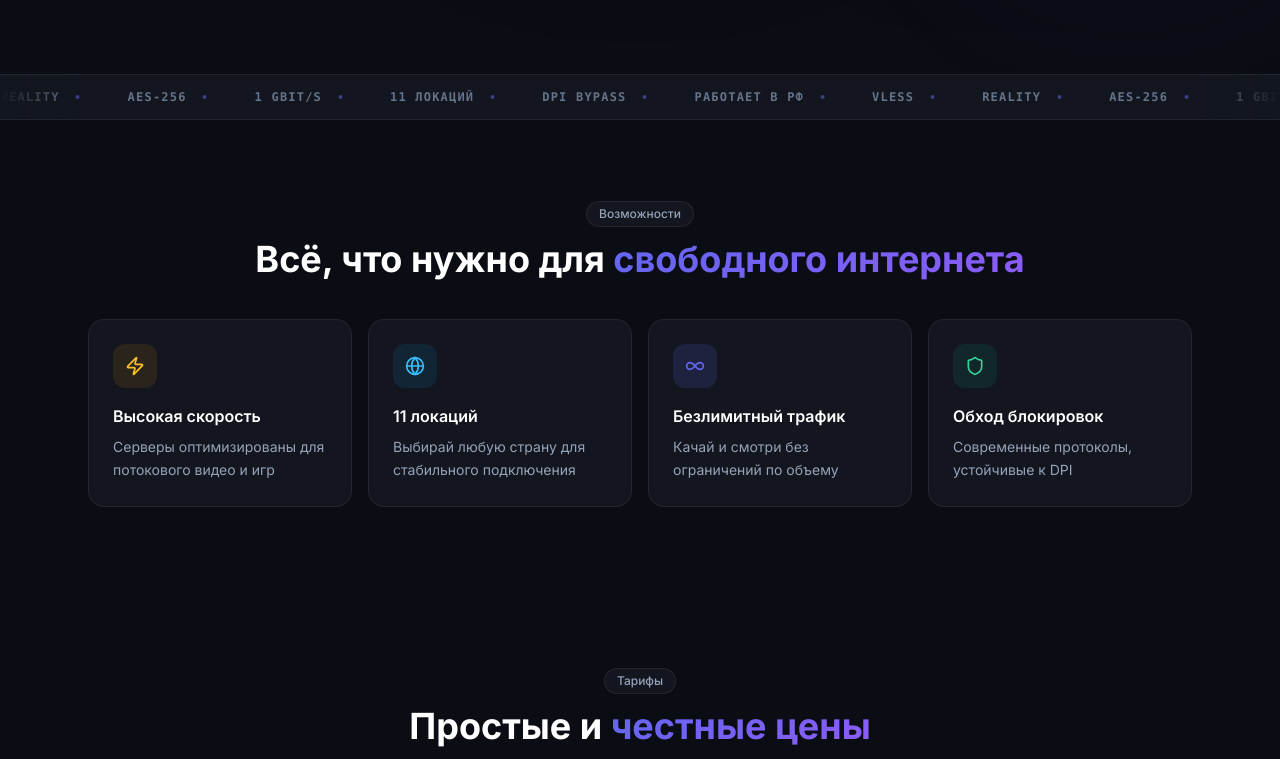
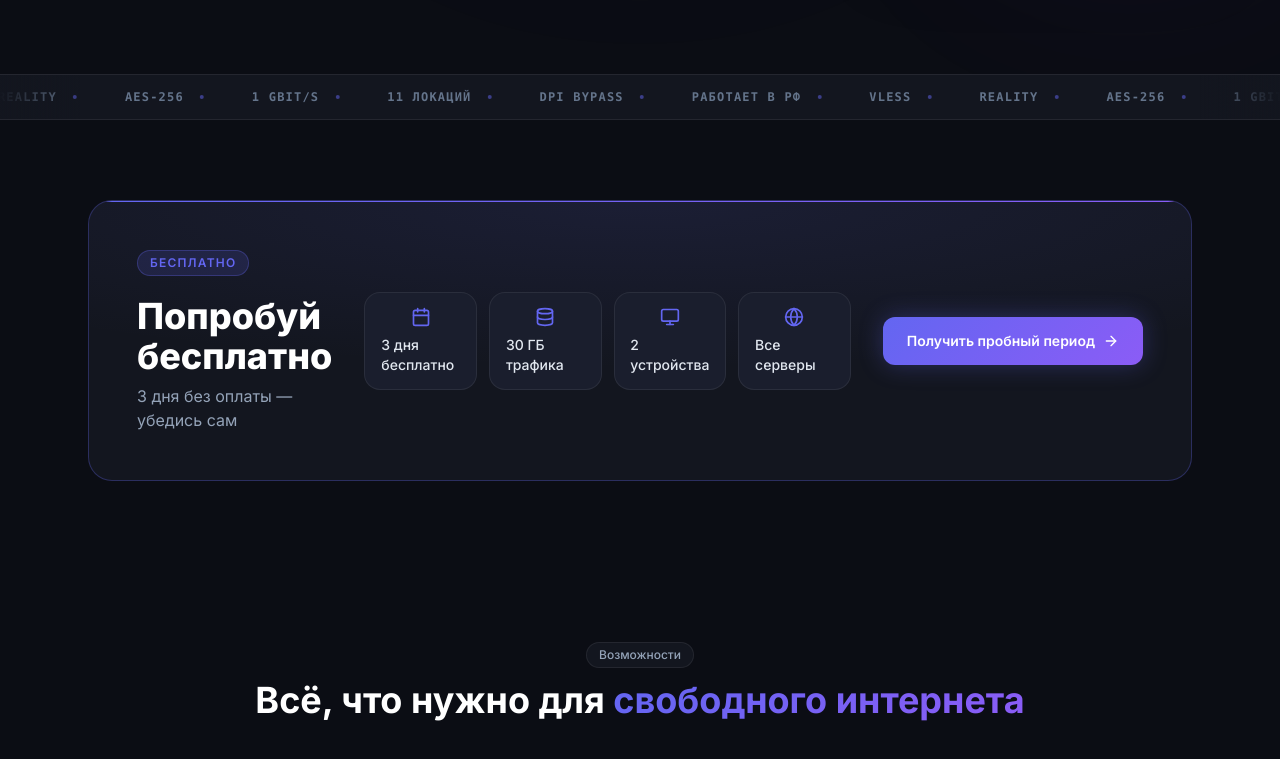
Before and after one commit to Popugtop/popugvpn-landing, a React (Vite) app: page / in a window 1280 px wide. Shown: the part 580-1339 px from the top of the page. Built offline with nearby package versions, Linux system fonts and the light colour scheme.

Commit message:
feat: add trial block, telegram links in footer, fix title; drop Shadowsocks mentions

```diff
--- a/index.html
+++ b/index.html
@@ -5,7 +5,7 @@
     <link rel="icon" type="image/svg+xml" href="/favicon.svg" />
     <meta name="viewport" content="width=device-width, initial-scale=1.0" />
     <meta name="description" content="PopugVPN — быстрый, безопасный и безлимитный VPN для любых устройств. Обходи блокировки, защищай данные." />
-    <title>PopugVPN — Свободный интернет без границ</title>
+    <title>PopugVPN</title>
   </head>
   <body>
     <div id="root"></div>
--- a/src/App.tsx
+++ b/src/App.tsx
@@ -1,6 +1,7 @@
 import Header from './components/Header'
 import Hero from './components/Hero'
 import Marquee from './components/Marquee'
+import Trial from './components/Trial'
 import Features from './components/Features'
 import Pricing from './components/Pricing'
 import Footer from './components/Footer'
@@ -13,6 +14,7 @@ export default function App() {
       <main>
         <Hero hero={config.hero} cabinetUrl={config.brand.cabinetUrl} />
         <Marquee items={config.marquee} />
+        <Trial trial={config.trial} cabinetUrl={config.brand.cabinetUrl} />
         <Features features={config.features} />
         <Pricing pricing={config.pricing} cabinetUrl={config.brand.cabinetUrl} />
       </main>
--- a/src/components/Pricing.tsx
+++ b/src/components/Pricing.tsx
@@ -14,7 +14,7 @@ interface Props {
 }
 
 const perks = [
-  'Все протоколы (VLESS, Shadowsocks)',
+  'Протокол VLESS + Reality',
   'Все 11 локаций',
   'Без ограничений по скорости',
   'Поддержка 24/7',
--- /dev/null
+++ b/src/components/Trial.tsx
@@ -0,0 +1,83 @@
+import { Calendar, Database, Monitor, Globe, ArrowRight, LucideIcon } from 'lucide-react'
+import { useScrollReveal } from '../hooks/useScrollReveal'
+
+const iconMap: Record<string, LucideIcon> = {
+  calendar: Calendar,
+  database: Database,
+  monitor: Monitor,
+  globe: Globe,
+}
+
+interface Perk  { icon: string; text: string }
+interface Props {
+  trial: {
+    title: string
+    subtitle: string
+    perks: Perk[]
+    buttonText: string
+  }
+  cabinetUrl: string
+}
+
+export default function Trial({ trial, cabinetUrl }: Props) {
+  const { ref, visible } = useScrollReveal()
+
+  return (
+    <section
+      ref={ref as React.RefObject<HTMLElement>}
+      className={`py-14 sm:py-20 transition-all duration-700 ${visible ? 'opacity-100 translate-y-0' : 'opacity-0 translate-y-5'}`}
+    >
+      <div className="mx-auto max-w-6xl px-4 sm:px-6">
+        <div className="relative overflow-hidden rounded-3xl border border-accent/30 bg-bg-card">
+          {/* Gradient top border */}
+          <div className="absolute inset-x-0 top-0 h-px bg-accent-gradient" />
+
+          {/* Background glow */}
+          <div className="pointer-events-none absolute inset-0 bg-[radial-gradient(ellipse_80%_60%_at_50%_0%,rgba(99,102,241,0.1),transparent)]" />
+
+          <div className="relative flex flex-col items-center gap-8 px-6 py-12 text-center sm:px-12 lg:flex-row lg:text-left">
+            {/* Text */}
+            <div className="flex-1">
+              <div className="mb-2 inline-flex items-center gap-2 rounded-full border border-accent/30 bg-accent-muted px-3 py-1 text-xs font-semibold uppercase tracking-widest text-accent">
+                Бесплатно
+              </div>
+              <h2 className="mt-3 text-3xl font-extrabold text-white sm:text-4xl">
+                {trial.title}
+              </h2>
+              <p className="mt-2 text-slate-400">{trial.subtitle}</p>
+            </div>
+
+            {/* Perks */}
+            <div className="grid grid-cols-2 gap-3 sm:grid-cols-4 lg:grid-cols-2 xl:grid-cols-4">
+              {trial.perks.map((perk) => {
+                const Icon = iconMap[perk.icon] ?? Globe
+                return (
+                  <div
+                    key={perk.icon}
+                    className="flex flex-col items-center gap-2 rounded-2xl border border-border-subtle bg-bg-elevated px-4 py-3.5"
+                  >
+                    <Icon className="h-5 w-5 text-accent" strokeWidth={2} />
+                    <span className="text-sm font-medium text-slate-200">{perk.text}</span>
+                  </div>
+                )
+              })}
+            </div>
+
+            {/* CTA */}
+            <div className="flex-shrink-0">
+              <a
+                href={cabinetUrl}
+                target="_blank"
+                rel="noopener noreferrer"
+                className="group flex items-center gap-2 rounded-xl bg-accent-gradient px-6 py-3.5 text-sm font-semibold text-white shadow-accent-glow transition-all duration-200 hover:opacity-90 hover:shadow-[0_0_32px_rgba(99,102,241,0.5)] active:scale-95 whitespace-nowrap"
+              >
+                {trial.buttonText}
+                <ArrowRight className="h-4 w-4 transition-transform duration-200 group-hover:translate-x-0.5" />
+              </a>
+            </div>
+          </div>
+        </div>
+      </div>
+    </section>
+  )
+}
--- a/src/data/config.json
+++ b/src/data/config.json
@@ -4,6 +4,17 @@
     "cabinetUrl": "https://web.popugvpn.app/",
     "telegramChannel": "https://t.me/PopugVPN",
     "telegramBot": "https://t.me/PopugVPN_bot"
+  },
+  "trial": {
+    "title": "Попробуй бесплатно",
+    "subtitle": "3 дня без оплаты — убедись сам",
+    "perks": [
+      { "icon": "calendar", "text": "3 дня бесплатно" },
+      { "icon": "database", "text": "30 ГБ трафика" },
+      { "icon": "monitor",  "text": "2 устройства" },
+      { "icon": "globe",    "text": "Все серверы" }
+    ],
+    "buttonText": "Получить пробный период"
   },
   "hero": {
     "title": "Свободный интернет без границ",
```
Also changed, not shown: 1 other file (tests, documents, lock files or other folders).
